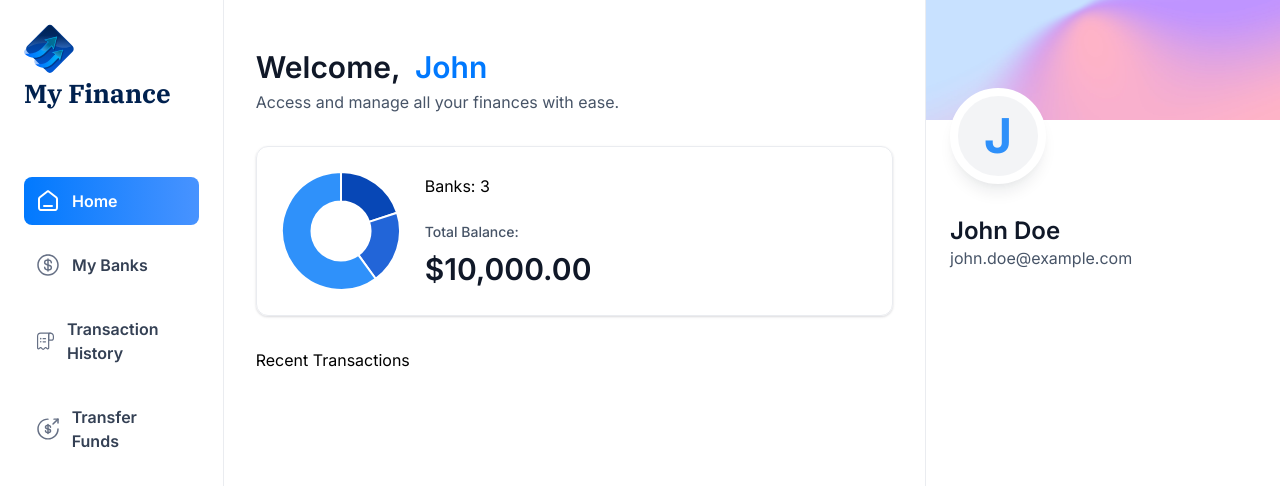
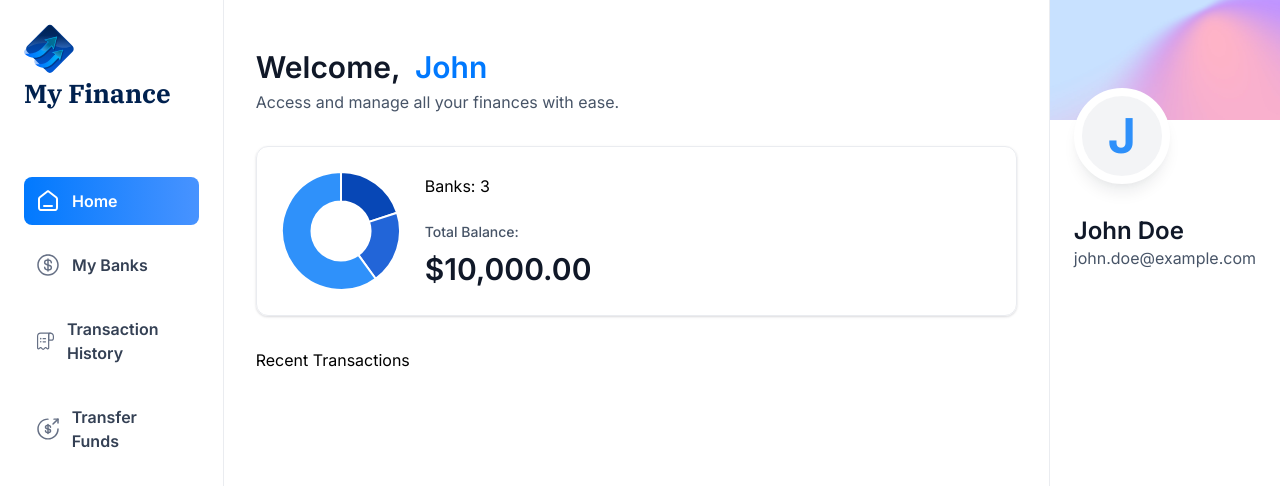
Before and after one commit to wtcrowe4/my_finance, a Next.js app: page / in a window 1280 px wide. Shown: the top 486 px of the page. Built offline with nearby package versions, Linux system fonts and the light colour scheme.

Commit message:
makes right sidebar width match left

```diff
--- a/app/globals.css
+++ b/app/globals.css
@@ -155,9 +155,9 @@
 
   /* Right sidebar */
   .right-sidebar {
-    @apply no-scrollbar hidden h-screen max-h-screen flex-col border-l border-gray-200 xl:flex w-[355px] xl:overflow-y-scroll !important;
+    @apply no-scrollbar hidden h-screen max-h-screen flex-col border-l border-gray-200 xl:flex xl:overflow-y-scroll 2xl:w-[355px] !important;
   }
-
+  /* max-md:hidden sm:p-4 xl:p-6 2xl:w-[355px]    w-[225px] */
   .profile-banner {
     @apply h-[120px] w-full bg-gradient-mesh bg-cover bg-no-repeat;
   }
```
